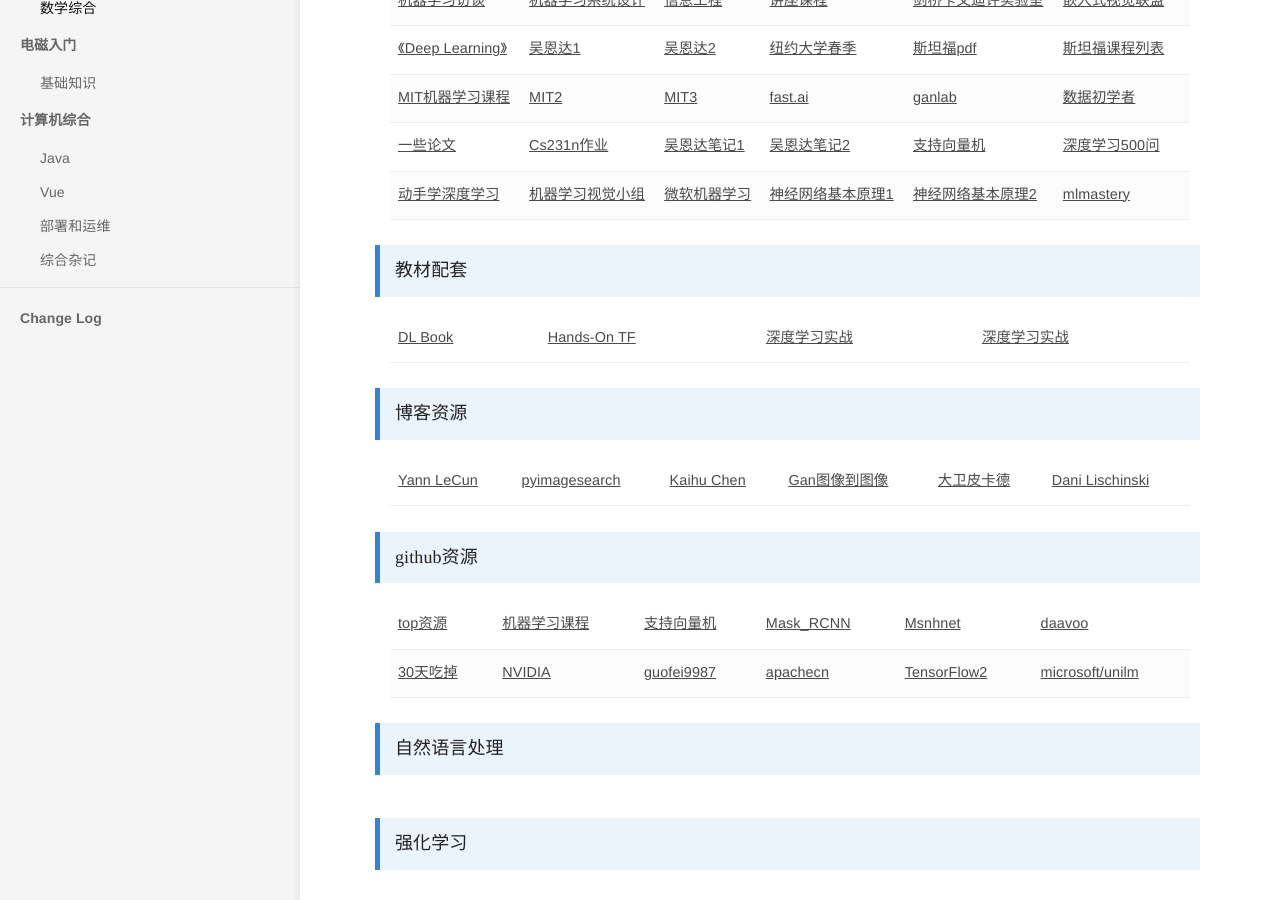
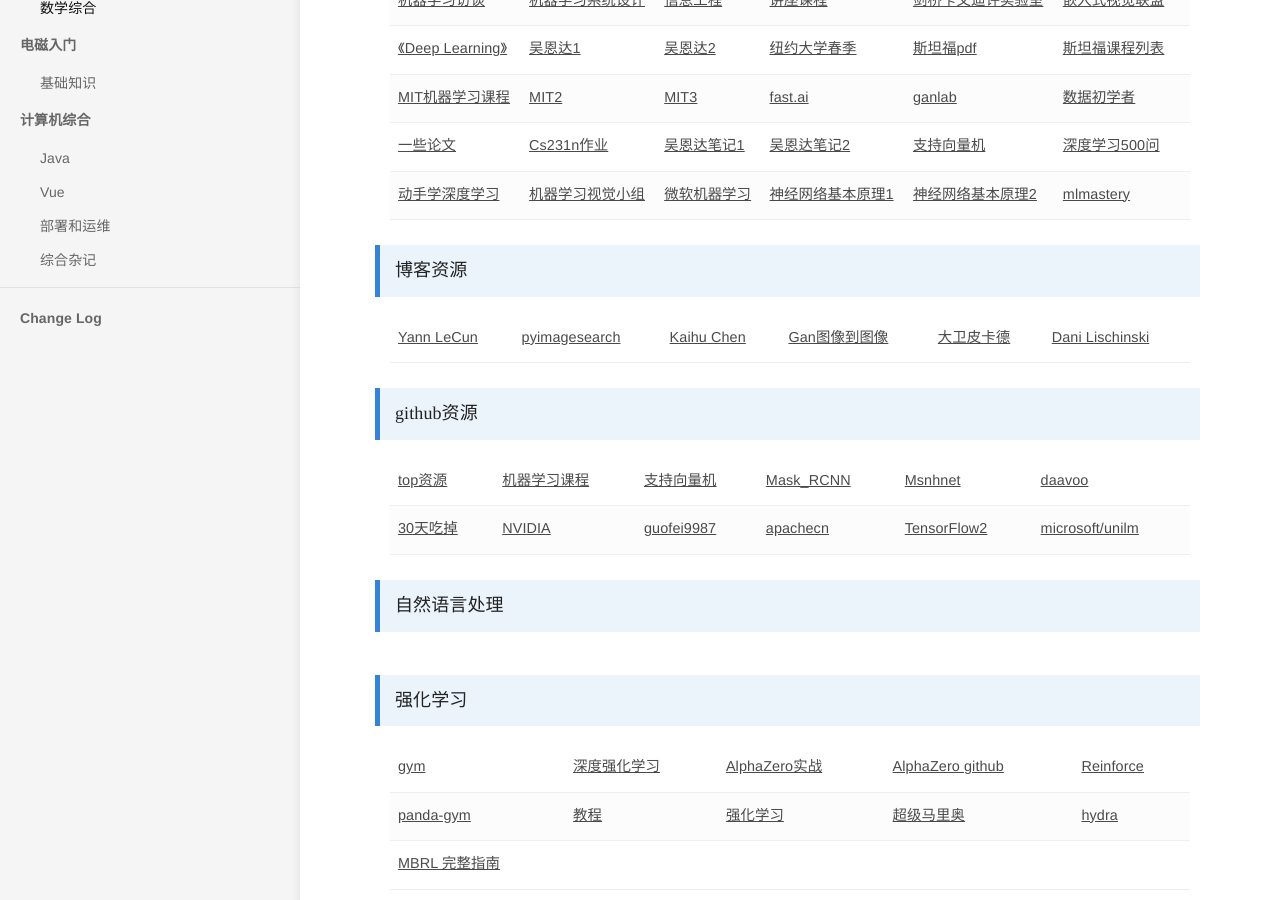
Before and after one commit to bashendixie/Machine_Learning_Notes, a Jekyll site: the page built from _docs/1、机器学习/机器学习课程.md, in a window 1280 px wide and 900 px high, scrolled down 332 px. Built offline with Jekyll 4.4.1, drawn with Linux system fonts in a browser that asks for light colours; some web fonts are replaced.

Commit message:
no message

```diff
--- a/_docs/1、机器学习/机器学习课程.md
+++ b/_docs/1、机器学习/机器学习课程.md
@@ -125,26 +125,6 @@
 			</td>
 			<td>
 				<a href="https://machinelearningmastery.com/" target="_blank">mlmastery</a>
-			</td>
-		</tr>
-	</tbody>
-</table>
-
-> 教材配套
-<table width="1033" style="font-size: 0.8em;">
-	<tbody>
-		<tr>
-			<td>
-				<a href="https://gitee.com/mirrors_hadrienj/deepLearningBook-Notes" target="_balnk">DL Book</a>
-			</td>
-			<td>
-				<a href="https://gitee.com/bashendixie/Hands-On-Computer-Vision-with-TensorFlow-2" target="_balnk">Hands-On TF</a>
-			</td>
-			<td>
-				<a href="https://github.com/DOsinga/deep_learning_cookbook" target="_balnk">深度学习实战</a>
-			</td>
-			<td>
-				<a href="https://github.com/PacktPublishing/Keras-Deep-Learning-Cookbook" target="_balnk">深度学习实战</a>
 			</td>
 		</tr>
 	</tbody>
```
